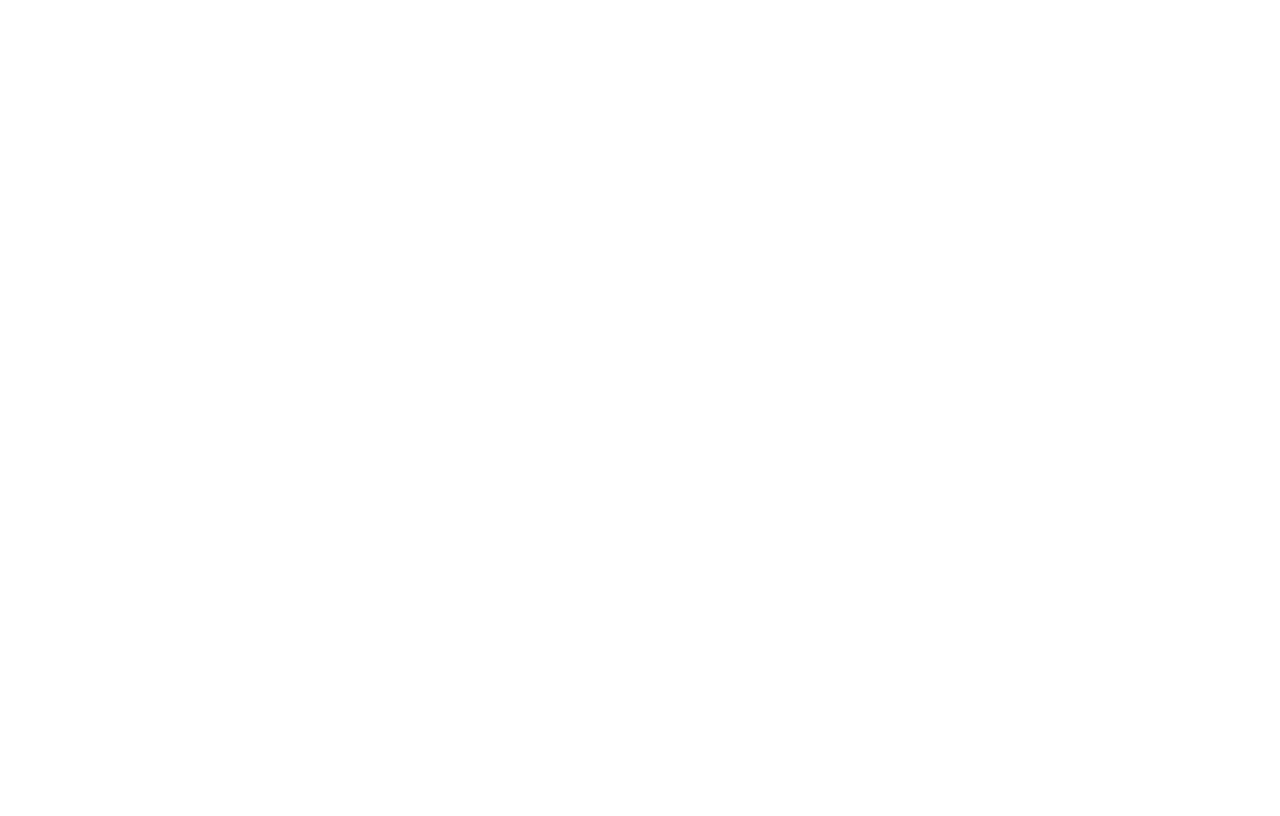
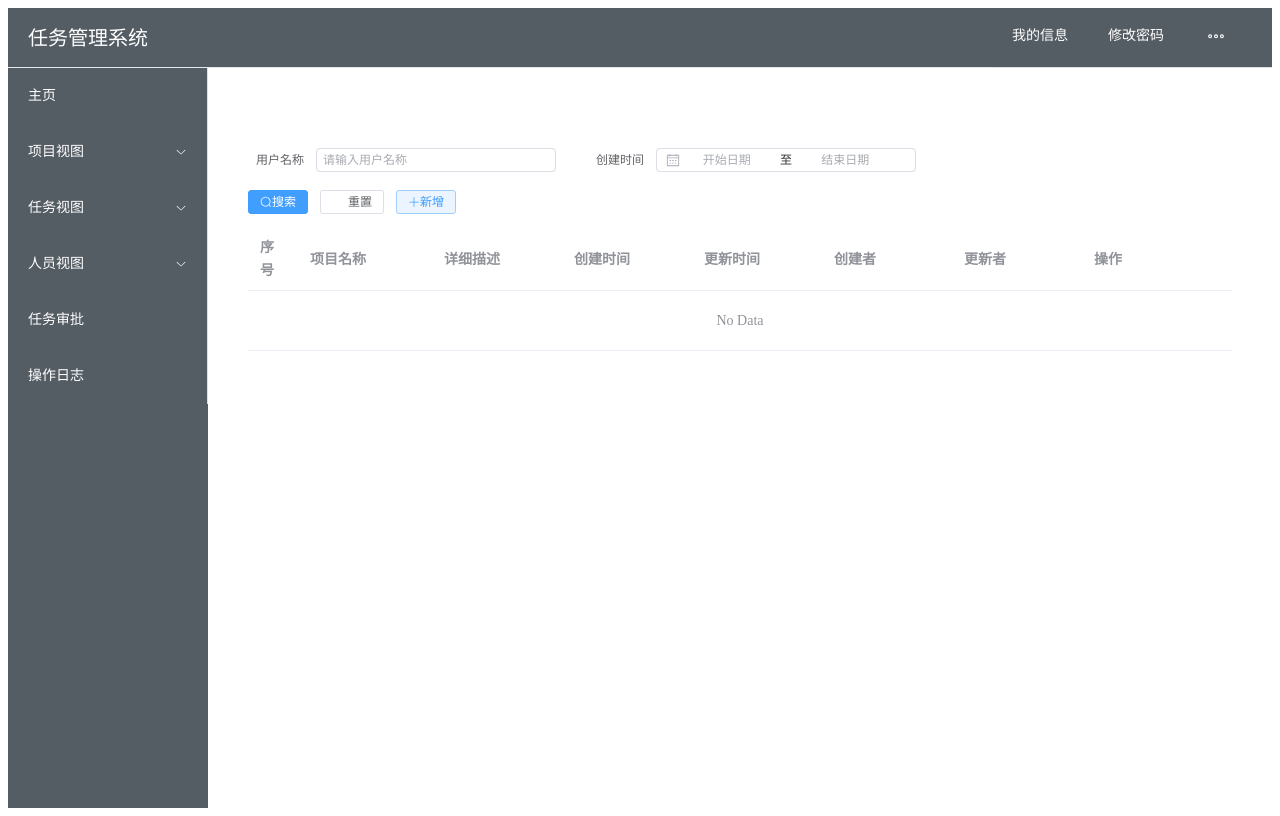
Before and after one commit to oliverkim5017/task.frontend, a Vue app: page /DashBoard/Project in a window 1280 px wide. Before the commit this address had no page. Built offline with nearby package versions, Linux system fonts and the light colour scheme; sample sign-in values are in the browser's storage.

Commit message:
制定后续开发方向

```diff
--- a/package.json
+++ b/package.json
@@ -20,6 +20,7 @@
   },
   "devDependencies": {
     "@vitejs/plugin-vue": "^5.0.4",
+    "sass": "^1.76.0",
     "vite": "^5.1.6"
   }
 }
--- /dev/null
+++ b/src/assets/global.css
@@ -0,0 +1,5 @@
+
+
+.page-header {
+    margin-top: 60px;
+}
--- a/src/components/utils/request.js
+++ b/src/components/utils/request.js
@@ -2,7 +2,7 @@
 import {ElMessage} from "element-plus";
 
 const request = axios.create({
-    baseURL: "http://localhost:8080",
+    baseURL: "http://localhost:8088",
 });
 
 request.interceptors.request.use(
--- a/src/components/views/DashBoard.vue
+++ b/src/components/views/DashBoard.vue
@@ -1,8 +1,21 @@
 <template>
   <el-container class="app-wrapper" style="height: 100vh; display: flex; flex-direction: column;">
+    <!-- Top Navigation Bar -->
     <el-header class="header" style="background-color: #545c64; color: white; line-height: 60px; flex: 0 0 auto;">
-      任务管理系统
+      <div class="logo">任务管理系统</div>
+      <el-menu
+          class="navigation-menu"
+          mode="horizontal"
+          background-color="#545c64"
+          text-color="#fff"
+          active-text-color="#ffd04b"
+      >
+        <el-menu-item index="1" @click="navigateTo('MyInfo')">我的信息</el-menu-item>
+        <el-menu-item index="2" @click="na">修改密码</el-menu-item>
+        <el-menu-item index="3" @click="logout">登出</el-menu-item>
+      </el-menu>
     </el-header>
+
     <el-container class='content-wrapper' style="display: flex; flex: 1 1 auto;">
       <el-aside class="menu" width="200px" style="height: calc(100vh - 60px); flex: 0 0 200px; background-color: #545c64;overflow-y: auto;">
         <el-menu active-text-color="#ffd04b"
@@ -11,12 +24,24 @@
                  default-active="2"
                  text-color="#fff"
         >
-          <el-menu-item index="1" @click="navigateTo('TaskBoard')"><el-icon><Menu /></el-icon>任务看板</el-menu-item>
-          <el-menu-item index="2" @click="navigateTo('TaskManagement')"><el-icon><Pointer /></el-icon>任务管理</el-menu-item>
-          <el-menu-item index="3" @click="navigateTo('MyInfo')"><el-icon><InfoFilled/></el-icon><span>我的信息</span></el-menu-item>
-          <el-menu-item index="4" @click="logout">
-            <span>登出</span>
-          </el-menu-item>
+          <el-menu-item index="1">主页</el-menu-item>
+          <el-sub-menu index="2">
+            <template #title>项目视图</template>
+            <el-menu-item index="2-1" @click="navigateTo('Project')">项目管理</el-menu-item>
+          </el-sub-menu>
+          <el-sub-menu index="3">
+            <template #title>任务视图</template>
+            <el-menu-item index="3-1" @click="navigateTo('TaskBoard')"><el-icon><Menu /></el-icon>任务看板</el-menu-item>
+            <el-menu-item index="3-2" @click="navigateTo('TaskManagement')"><el-icon><Pointer/></el-icon>任务管理</el-menu-item>
+          </el-sub-menu>
+          <el-sub-menu index="4">
+            <template #title>人员视图</template>
+            <el-menu-item index="4-1">人员管理</el-menu-item>
+            <el-menu-item index="4-2">部门管理</el-menu-item>
+            <el-menu-item index="4-3">角色管理</el-menu-item>
+          </el-sub-menu>
+          <el-menu-item index="5">任务审批</el-menu-item>
+          <el-menu-item index="6">操作日志</el-menu-item>
         </el-menu>
       </el-aside>
 
@@ -29,8 +54,11 @@
 </template>
 
 <script>
+import {Pointer} from "@element-plus/icons-vue";
+
 export default {
   name: 'DashBoard',
+  components: {Pointer},
   methods: {
     navigateTo(routeName) {
       this.$router.push({name: routeName});
@@ -50,10 +78,22 @@
 }
 
 .header {
-  height: 50px;
+  height: 60px; /* Changed height to 60px to match the navigation bar */
   background-color: burlywood;
   padding: 0px;
   border-bottom: 1px solid #e5e7eb;
+  display: flex;
+  justify-content: space-between;
+  align-items: center;
+}
+
+.navigation-menu {
+  line-height: 60px; /* Center items vertically */
+}
+
+.logo {
+  font-size: 20px;
+  margin-left: 20px; /* Adjust margin as needed */
 }
 
 .menu {
@@ -62,13 +102,13 @@
   top: 0px;
   left: 0px;
   width: 220px;
-  height: calc(100vh - 50px);
+  height: calc(100vh - 60px); /* Adjust height */
 }
 
 .content {
   position: relative;
   width: 100%;
-  height: calc(100vh - 50px);
+  height: calc(100vh - 60px); /* Adjust height */
   overflow-y: scroll;
 }
 </style>
--- /dev/null
+++ b/src/components/views/Project.vue
@@ -0,0 +1,104 @@
+<template>
+  <el-header class="page-header">
+    <el-col :span="20" :xs="24">
+      <el-form :model="queryParams" ref="queryForm" size="small" :inline="true" label-width="68px">
+        <el-form-item label="用户名称" prop="userName">
+          <el-input
+              v-model="queryParams.userName"
+              placeholder="请输入用户名称"
+              clearable
+              style="width: 240px"
+          />
+        </el-form-item>
+        <el-form-item label="创建时间" prop="createTime">
+          <el-date-picker
+              v-model="queryParams.createTime"
+              type="daterange"
+              range-separator="至"
+              start-placeholder="开始日期"
+              end-placeholder="结束日期"
+              style="width: 240px"
+          />
+        </el-form-item>
+        <el-form-item>
+          <el-button type="primary" @click="query"><el-icon><Search /></el-icon>搜索</el-button>
+          <el-button icon="el-icon-refresh" @click="resetQuery">重置</el-button>
+          <el-button
+              type="primary"
+              plain
+              size="small"
+              @click="handleAdd"
+          ><el-icon><Plus /></el-icon>新增</el-button>
+        </el-form-item>
+      </el-form>
+    </el-col>
+
+  </el-header>
+
+
+
+  <el-main>
+    <el-table
+      >
+      <el-table-column type="index" label="序号" width="50"></el-table-column>
+      <el-table-column prop="projectName" label="项目名称"></el-table-column>
+      <el-table-column prop="description" label="详细描述"></el-table-column>
+      <el-table-column prop="createTime" label="创建时间"></el-table-column>
+      <el-table-column prop="updateTime" label="更新时间"></el-table-column>
+      <el-table-column prop="createdBy" label="创建者"></el-table-column>
+      <el-table-column prop="updatedBy" label="更新者"></el-table-column>
+      <el-table-column label="操作" width="150">
+        <template #default="scope">
+          <el-button type="text" size="small" @click="handleEdit(scope.row)">编辑</el-button>
+          <el-button type="text" size="small" @click="handleDelete(scope.row)">删除</el-button>
+        </template>
+      </el-table-column>
+    </el-table>
+  </el-main>
+</template>
+
+<script>
+
+import {Plus} from "@element-plus/icons-vue";
+
+export default {
+  name: 'Project',
+  components: {Plus},
+  data() {
+    return {
+      loading: false,
+      queryParams: {
+        projectName: '',
+        createTime: []
+      },
+      projects: []
+    }
+  },
+  methods: {
+    query() {
+
+    },
+    resetQuery() {
+      this.queryParams.userName = ''
+      this.queryParams.phonenumber = ''
+      this.query()
+    },
+    handleEdit() {
+
+    },
+    handleDelete() {
+
+    },
+    handleAdd() {
+
+    }
+  },
+  mounted() {
+
+  }
+}
+</script>
+
+<style scoped>
+
+</style>
--- a/src/main.js
+++ b/src/main.js
@@ -4,6 +4,7 @@
 import ElementPlus from 'element-plus';
 import 'element-plus/dist/index.css';
 import * as ElementPlusIconsVue from '@element-plus/icons-vue'
+import './assets/global.css'
 
 const app = createApp(App)
 for (const [key, component] of Object.entries(ElementPlusIconsVue)) {
--- a/src/router/index.js
+++ b/src/router/index.js
@@ -29,6 +29,11 @@
                 path: 'MyInfo',
                 name: 'MyInfo',
                 component: () => import('../components/views/MyInfo.vue')
+            },
+            {
+                path: 'Project',
+                name: 'Project',
+                component: () => import('../components/views/Project.vue')
             }
         ]
     }
```
Also changed, not shown: src/components/views/ChangePassword.vue (added, +22 -0 lines), 1 other file (tests, documents, lock files or other folders).
